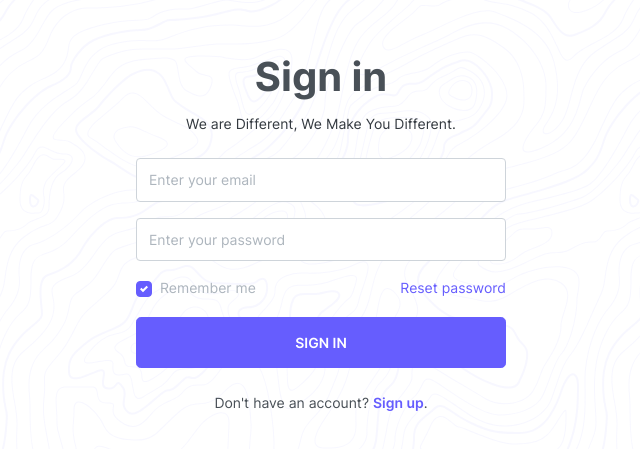
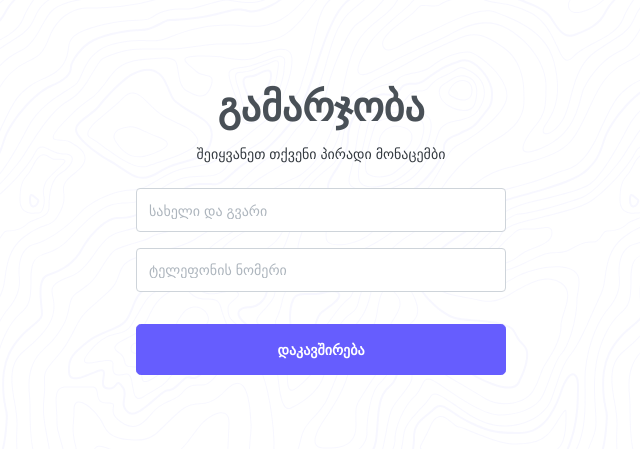
Before and after one commit to NikaGamkrelidze21/CQ-Chat, a plain HTML site: page light-skin/signin.html in a window 1280 px wide. Shown: the part 159-608 px from the top of the page, without its empty margins (319-959 px from the left). Drawn offline with Linux system fonts and the light colour scheme.

Commit message:
Translated signin page

```diff
--- a/light-skin/signin.html
+++ b/light-skin/signin.html
@@ -31,28 +31,30 @@
         <div class="container d-flex flex-column">
             <div class="row no-gutters text-center align-items-center justify-content-center min-vh-100">
                 <div class="col-12 col-md-6 col-lg-5 col-xl-4">
-                    <h1 class="font-weight-bold">Sign in</h1>
-                    <p class="text-dark mb-3">We are Different, We Make You Different.</p>
+                    <h1 class="font-weight-bold">გამარჯობა</h1>
+                    <p class="text-dark mb-3">შეიყვანეთ თქვენი პირადი მონაცემბი</p>
                     <form class="mb-3">
                         <div class="form-group">
-                            <label for="email" class="sr-only">Email Address</label>
-                            <input type="email" class="form-control form-control-md" id="email" placeholder="Enter your email">
+                            <label for="email" class="sr-only">სახელი და გვარი</label>
+                            <input type="text" class="form-control form-control-md" id="email" placeholder="სახელი და გვარი">
                         </div>
                         <div class="form-group">
-                            <label for="password" class="sr-only">Password</label>
-                            <input type="password" class="form-control form-control-md" id="password" placeholder="Enter your password">
+                            <label for="password" class="sr-only">ტელეფონის ნომერი</label>
+                            <input type="password" class="form-control form-control-md" id="password" placeholder="ტელეფონის ნომერი">
                         </div>
                         <div class="form-group d-flex justify-content-between">
-                            <div class="custom-control custom-checkbox">
+                            <!-- removed -->
+                            <!-- <div class="custom-control custom-checkbox">
                                 <input type="checkbox" class="custom-control-input" checked="" id="checkbox-remember">
                                 <label class="custom-control-label text-muted font-size-sm" for="checkbox-remember">Remember me</label>
-                            </div>
-                            <a class="font-size-sm" href="./reset-password.html">Reset password</a>
+                            </div> -->
+                            <!-- removed -->
+                            <!-- <a class="font-size-sm" href="./reset-password.html">Reset password</a> -->
                         </div>
-                        <button class="btn btn-primary btn-lg btn-block text-uppercase font-weight-semibold" type="submit">Sign in</button>
+                        <button class="btn btn-primary btn-lg btn-block text-uppercase font-weight-semibold" type="submit">დაკავშირება</button>
                     </form>
-
-                    <p>Don't have an account? <a class="font-weight-semibold" href="./signup.html">Sign up</a>.</p>
+                    <!-- removed -->
+                    <!-- <p>Don't have an account? <a class="font-weight-semibold" href="./signup.html">Sign up</a>.</p> -->
                 </div>
             </div>
         </div>
```
Also changed, not shown: light-skin/index.html (+1 -1 lines).
